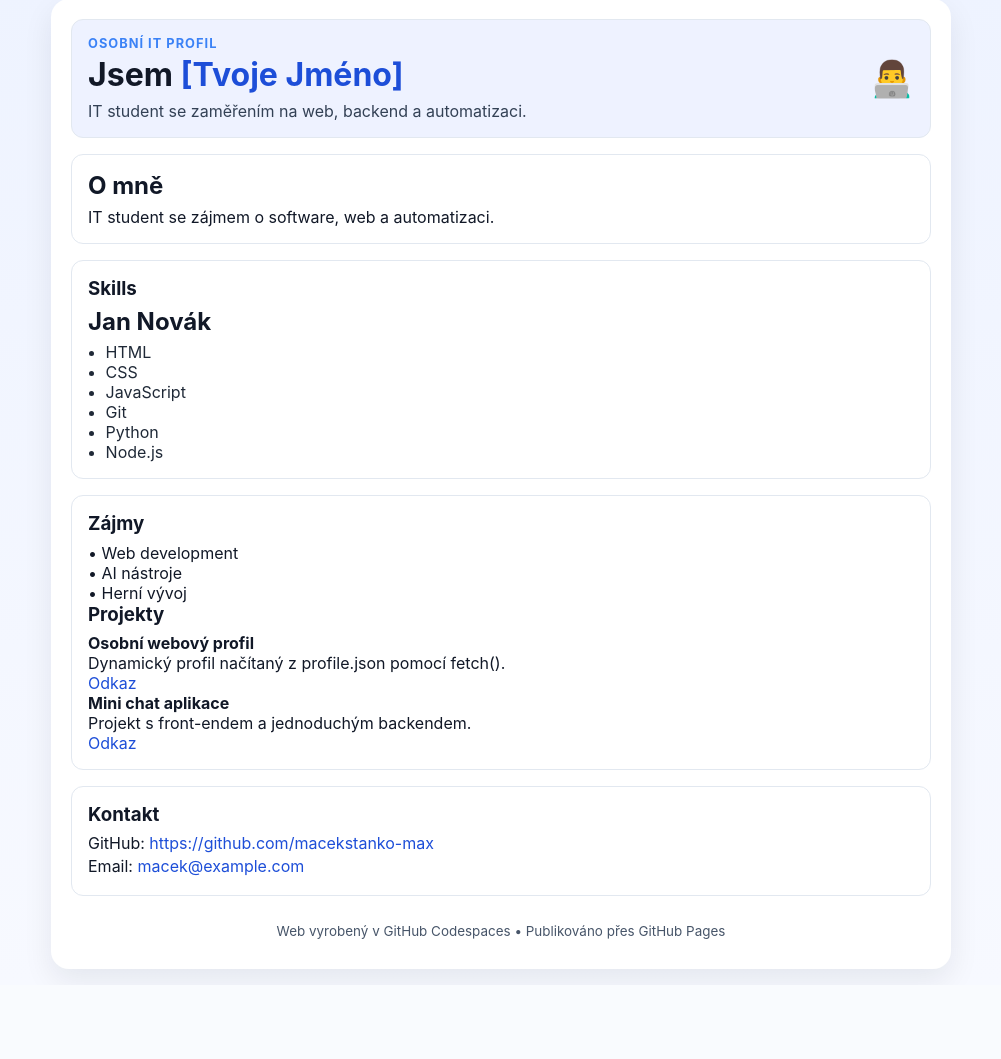
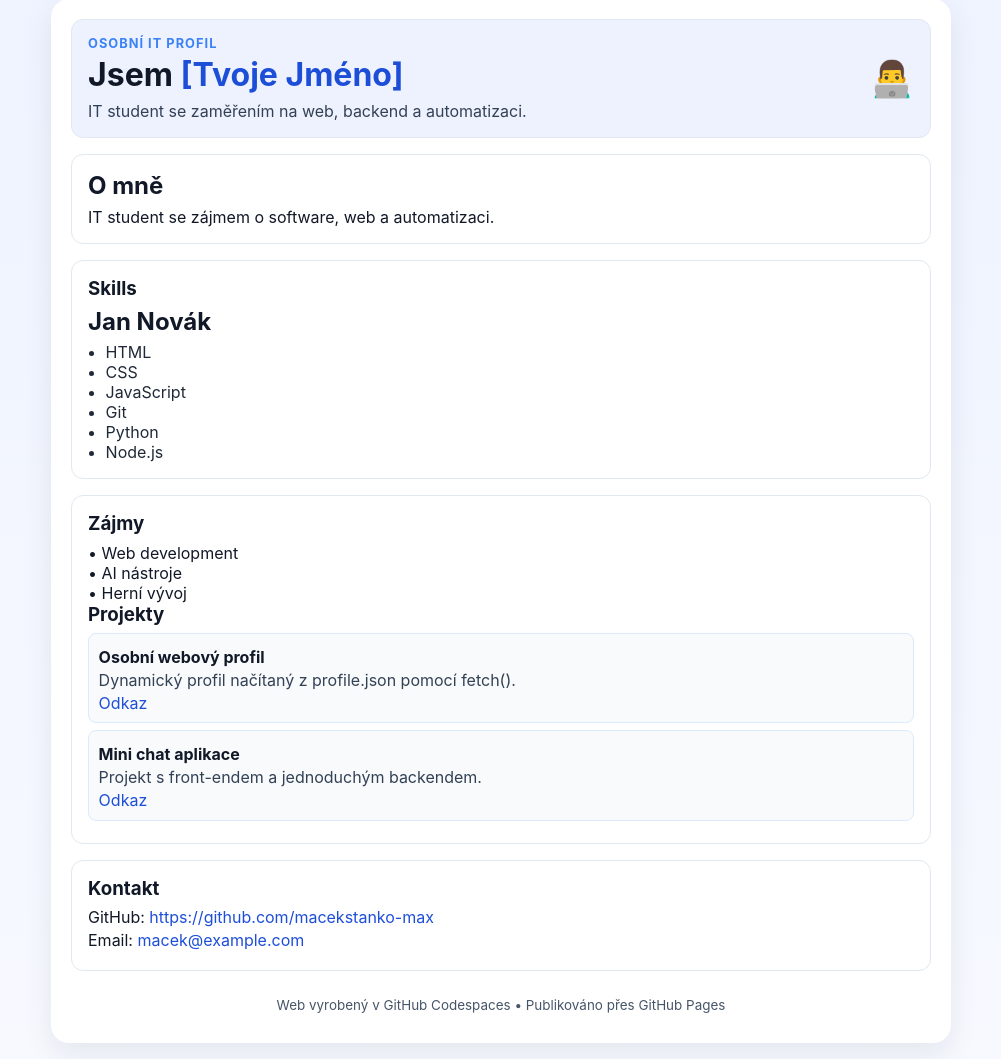
Before and after one commit to macekstanko-max/random, a PHP site: page / in a window 1280 px wide. Shown: the part 17-1076 px from the top of the page, without its empty margins (139-1140 px from the left). Before the commit the page ends 996 px from the top, so only its background shows below. Run offline with PHP 8.4, Linux system fonts and the light colour scheme.

Commit message:
style(css): update styles for dynamic interests and projects

```diff
--- a/styles.css
+++ b/styles.css
@@ -16,4 +16,8 @@ body {background:linear-gradient(180deg, #eef3ff 0%, #f7f9ff 100%); padding:1rem
 a{color:#1d4ed8; text-decoration:none;}
 a:hover{text-decoration:underline;}
 .footer{margin-top:1rem; padding:.65rem 0; font-size:.84rem; color:#475569; text-align:center;}
+.project{border:1px solid #dbeafe; background:#f8fafc; border-radius:8px; padding:.6rem; margin-bottom:.4rem;}
+.project h4{margin:.2rem 0;}
+.project p{margin:.2rem 0; color:#334155;}
+.grid{display:grid; grid-template-columns:1fr; gap:.8rem; margin-top:.8rem;}
 @media (min-width: 760px){.grid{grid-template-columns:repeat(3,1fr);} }
```
